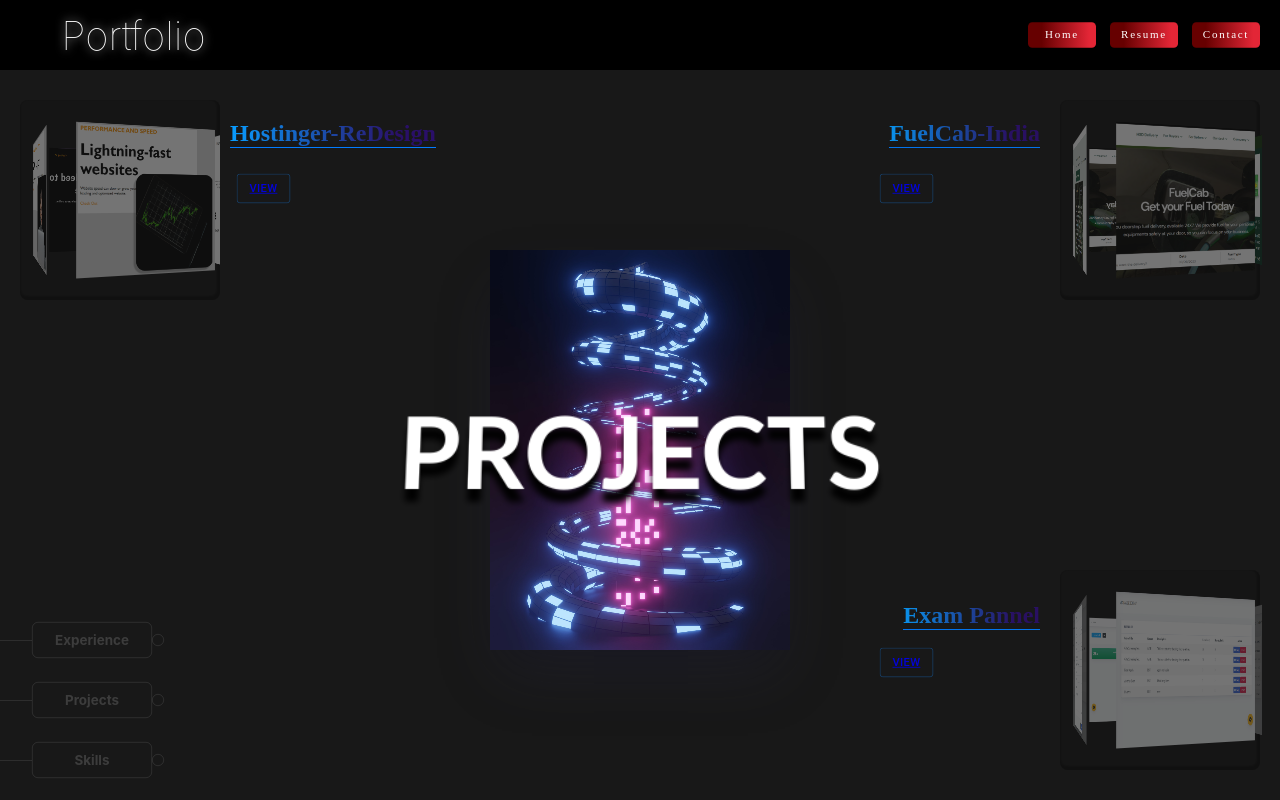
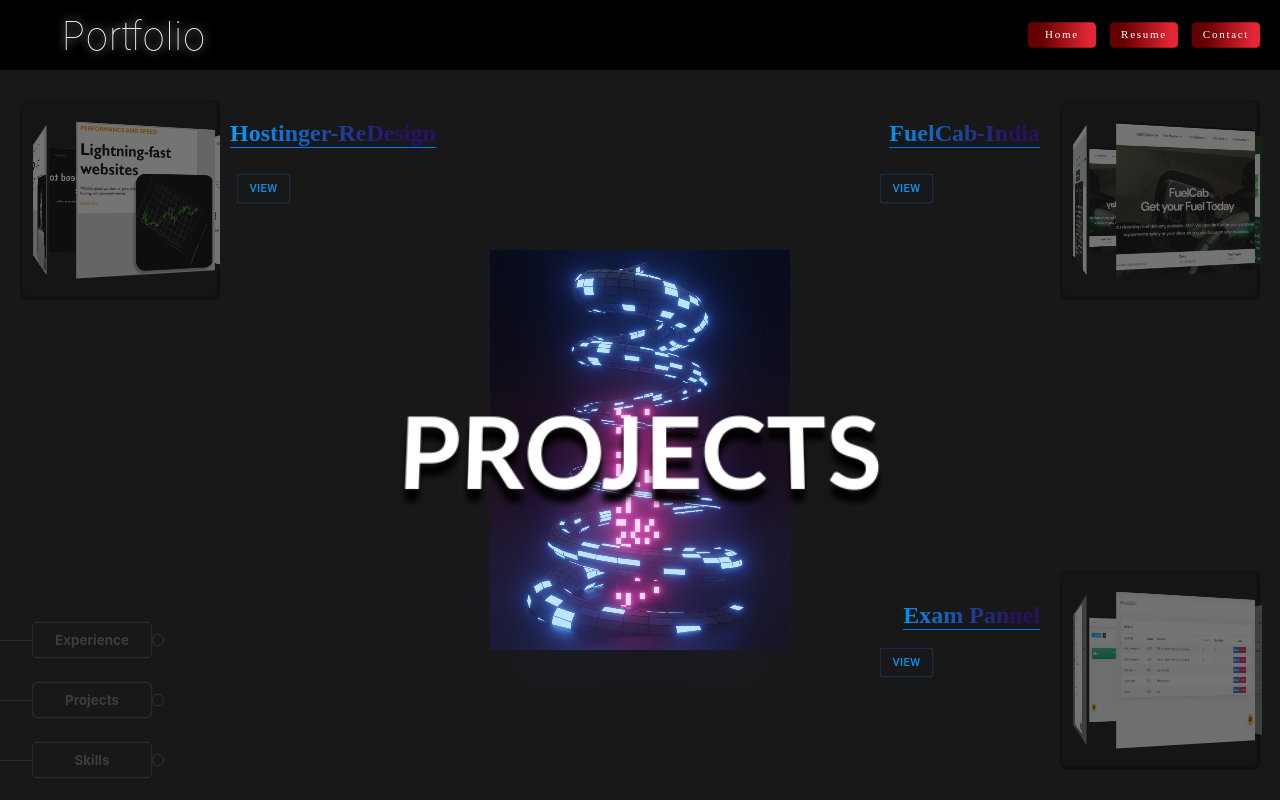
Before and after one commit to tusharranker1/tportfolio, a React (Create React App) app: page /tportfolio/projects in a window 1280 px wide. Built offline with nearby package versions, Linux system fonts and the light colour scheme; a web font is replaced by a local one.

Commit message:
link-color  commit

```diff
--- a/src/component/Projects.jsx
+++ b/src/component/Projects.jsx
@@ -181,7 +181,7 @@ export const Projects = () => {
               <h1 className={hname}>{card.name}</h1>
               <div className={plname}>
                 <Button variant="outlined" onMouseOver={he1} onMouseOut={he2}>
-                  <Link to={card.link}>View</Link>
+                  <Link to={card.link} style={{textDecoration:'none' , color:'rgba(9,157,255,1)'}}>View</Link>
                 </Button>
               </div>
             </>
```
